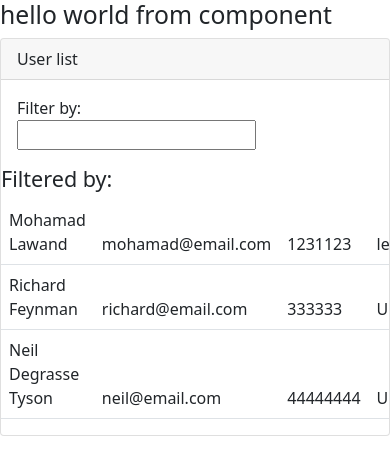
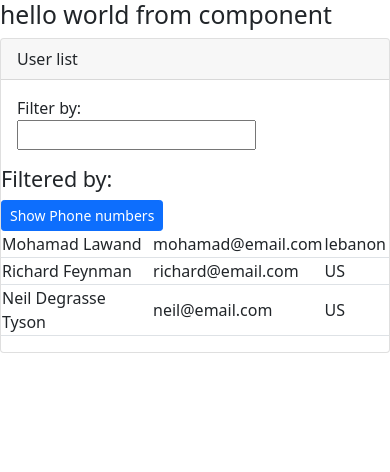
Before and after one commit to ianrboyle/learning-angular, an Angular app: page / in a window 390 px wide. Shown: the top 472 px of the page. Built offline with nearby package versions, Linux system fonts and the light colour scheme.

Commit message:
adds show phone number functionaility

```diff
--- a/src/app/users/user-list.component.html
+++ b/src/app/users/user-list.component.html
@@ -15,20 +15,23 @@
       <div class="col-md-6">
           <h4>Filtered by:</h4>
       </div>
+      <div class="col-md-6">
+        <button (click)='showPhone()' class="btn btn-primary btn-sm">
+            {{showNumber ? 'Hide' : 'Show'}} Phone numbers
+        </button>
+    </div>
   </div>
   <div class="table-responsive">
       <table class="table" *ngIf="users.length">
+          <tbody>
             <thead>
                 <tr *ngFor='let user of users'>
                     <td>{{ user.fullName }}</td>
                     <td>{{ user.email }}</td>
-                <td>{{ user.phone }}</td>
                     <td>{{ user.country }}</td>
+                    <td> <span *ngIf='showNumber'>{{ user.phone }}</span></td>
                 </tr>
-
               </thead>
-          <tbody>
-
           </tbody>
       </table>
   </div>
--- a/src/app/users/user-list.component.ts
+++ b/src/app/users/user-list.component.ts
@@ -30,5 +30,10 @@ export class UserListComponent {
         "phone": "44444444",
         "country": "US"
     }
-]
+];
+showNumber:boolean = false;
+
+showPhone(): void {
+        this.showNumber = !this.showNumber;
+    };
 }
```
Lines whose indentation alone changed are shown as unchanged.
